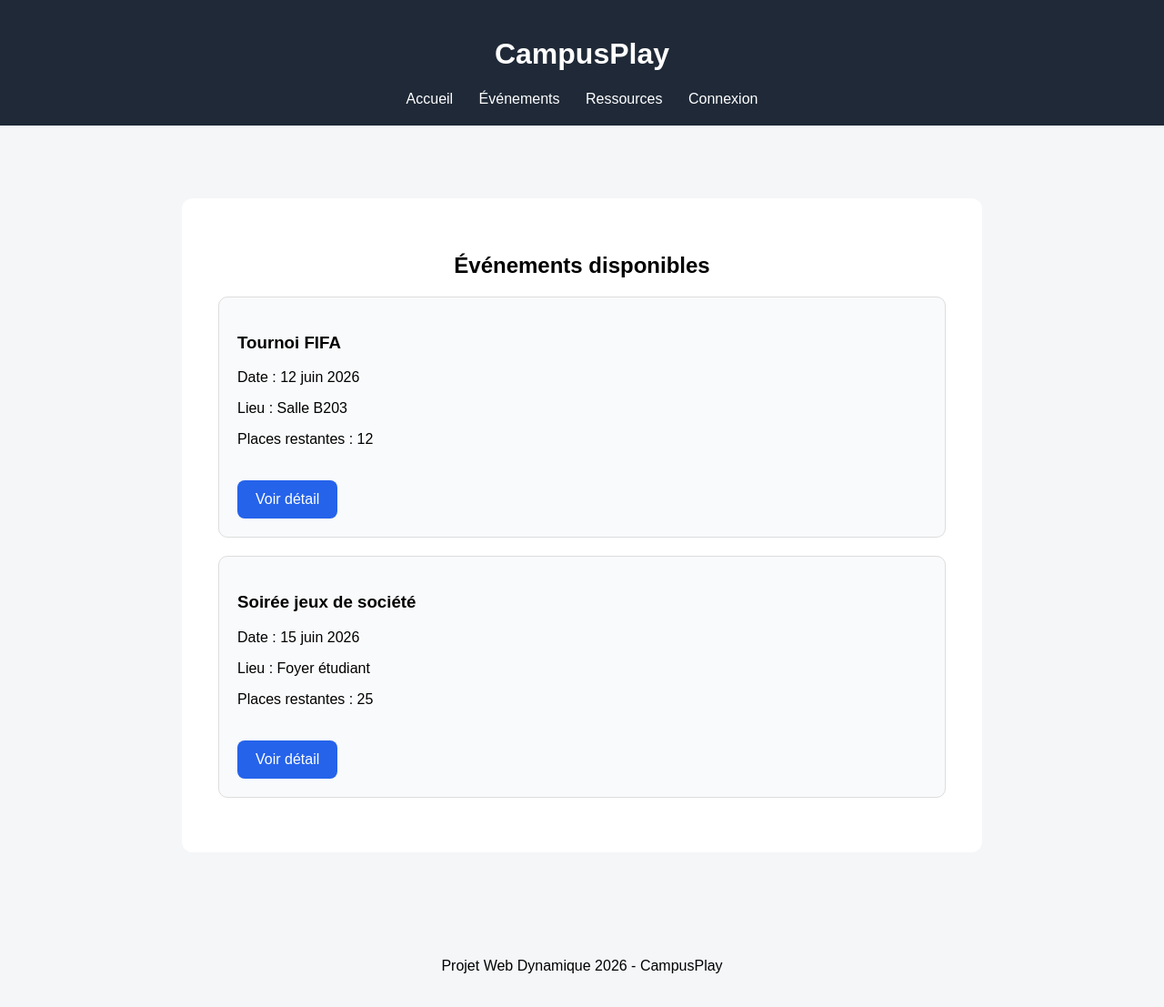
After one commit to jean7891/Projet-CampusPlay-2026, a PHP site: page /frontend/events.html in a window 1280 px wide. The commit adds this page. Shown: the whole page at 91% size. Run offline with PHP 8.4, Linux system fonts and the light colour scheme.

Commit message:
Ajout page evenements

```diff
--- a/assets/style.css
+++ b/assets/style.css
@@ -50,3 +50,11 @@ input {
     border-radius: 8px;
     border: 1px solid #ccc;
 }
+.card {
+    background: #f9fafb;
+    margin: 20px 0;
+    padding: 20px;
+    border-radius: 10px;
+    border: 1px solid #ddd;
+    text-align: left;
+}
--- /dev/null
+++ b/frontend/events.html
@@ -0,0 +1,47 @@
+<!DOCTYPE html>
+<html lang="fr">
+<head>
+    <meta charset="UTF-8">
+    <title>Événements - CampusPlay</title>
+    <link rel="stylesheet" href="../assets/style.css">
+</head>
+<body>
+
+<header>
+    <h1>CampusPlay</h1>
+    <nav>
+        <a href="index.html">Accueil</a>
+        <a href="events.html">Événements</a>
+        <a href="resources.html">Ressources</a>
+        <a href="login.html">Connexion</a>
+    </nav>
+</header>
+
+<main>
+    <section class="hero">
+        <h2>Événements disponibles</h2>
+
+        <div class="card">
+            <h3>Tournoi FIFA</h3>
+            <p>Date : 12 juin 2026</p>
+            <p>Lieu : Salle B203</p>
+            <p>Places restantes : 12</p>
+            <a class="btn" href="event-detail.html">Voir détail</a>
+        </div>
+
+        <div class="card">
+            <h3>Soirée jeux de société</h3>
+            <p>Date : 15 juin 2026</p>
+            <p>Lieu : Foyer étudiant</p>
+            <p>Places restantes : 25</p>
+            <a class="btn" href="event-detail.html">Voir détail</a>
+        </div>
+    </section>
+</main>
+
+<footer>
+    <p>Projet Web Dynamique 2026 - CampusPlay</p>
+</footer>
+
+</body>
+</html>
```
